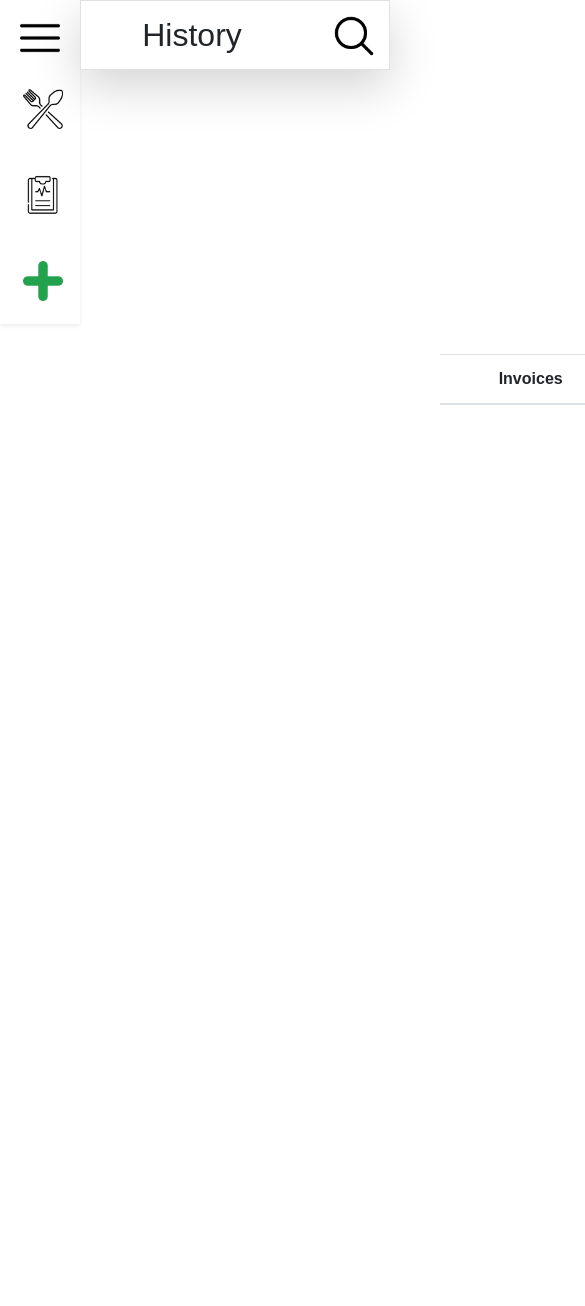
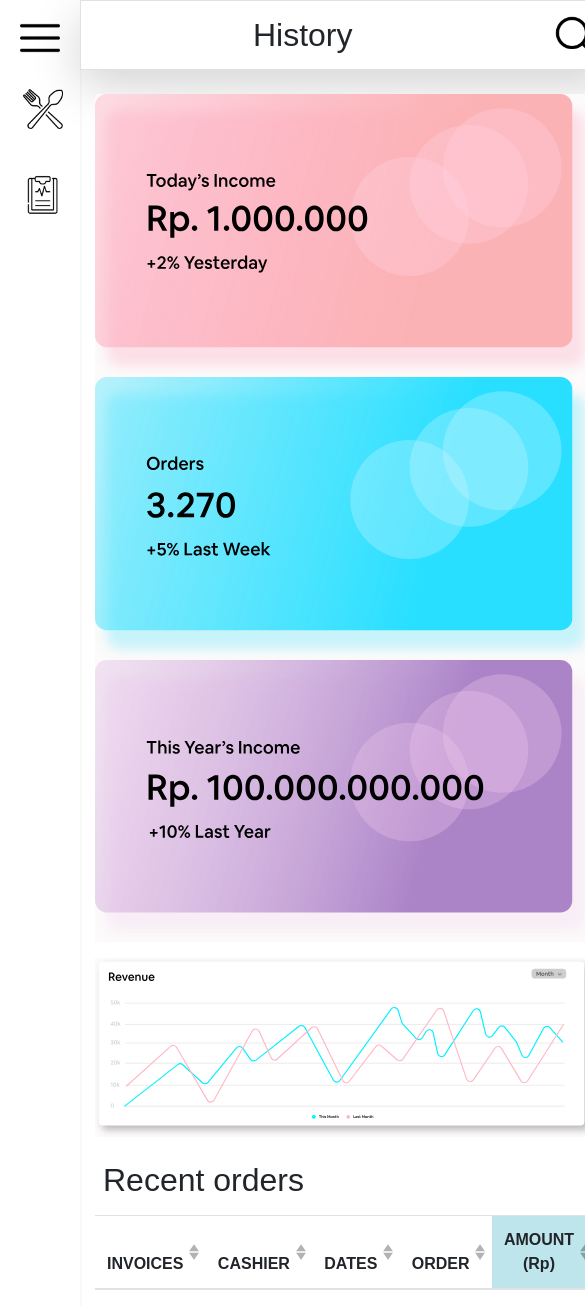
Before and after one commit to mrizkiprmn/Vue-Food-Items, a Vue app: page /history in a window 390 px wide. Shown: the top 1306 px of the page, 585 px wide, since content can reach past the window. Before the commit the page ends 844 px from the top, so only its background shows below. Built offline with nearby package versions, Linux system fonts and the light colour scheme; no server answers; a web font is replaced by a local one.

Commit message:
change history

```diff
--- a/src/views/History.vue
+++ b/src/views/History.vue
@@ -1,15 +1,29 @@
 <template>
   <div class="history">
-
-    <side-nav :modalAdd="true" />
-     <header-item :text="'History'" :searchIcon="false"/>
-    <div class="table">
-    <b-table striped hover :items="items" :fields="fields"></b-table>
-  </div>
-
-
-
-
+    <side-nav :modalAdd="false" />
+   <section class="main-section">
+      <header-item :text="'History'" :searchicon="false" />
+      <main class="container">
+          <div class="row mt-4">
+        <div class="col-12 col-md-4">
+          <img class="card-img-top"  src="../assets/history/Card-1.svg" alt=""/>
+        </div>
+        <div class="col-12 col-md-4">
+          <img class="card-img-top"  src="../assets/history/Card-2.svg" alt=""/>
+        </div>
+        <div class="col-12 col-md-4">
+          <img class="card-img-top"  src="../assets/history/Card-3.svg" alt=""/>
+        </div>
+      </div>
+      <div class="row mt-3">
+        <div class="col-12">
+          <img src="../assets/history/Grafik.svg" alt="" class="card-img-top" />
+        </div>
+      </div>
+      <h2 class="text-left mt-3 p-2">Recent orders</h2>
+        <b-table striped hover :items="items" :fields="fields"></b-table>
+      </main>
+    </section>
   </div>
 </template>
 
@@ -23,40 +37,34 @@ export default {
     HeaderItem,
     SideNav,
   },
-  props:{
-    searchIcon: {
-      type : Boolean,
-      required: true,
-    }
-  },
   data() {
     return {
       fields: [
         {
           key: "invoice",
-          label: "Invoices",
+          label: "INVOICES",
           sortable: true,
         },
         {
           key: "cashier",
-          label: "Cashier",
+          label: "CASHIER",
           sortable: true,
         },
         {
           key: "date",
-          label: "Dates",
+          label: "DATES",
           sortable: true,
         },
         {
           key: "orders",
-          label: "ORDERS",
+          label: "ORDER",
           sortable: true,
         },
         {
           key: "amount",
           label: "AMOUNT (Rp)",
           sortable: true,
-          variant: "success",
+          variant: "info",
         },
       ],
       items: [],
@@ -64,39 +72,23 @@ export default {
   },
   mounted() {
     axios
-      .get('http://localhost:8888/history')
+      .get(process.env.VUE_APP_HISTORY)
       .then((res) => {
         this.items = res.data.result;
       })
       .catch((err) => {
-        alert(err.message);
+        console.log(err);
       });
   },
 };
 </script>
 
 <style scoped>
-.nav {
-  height: 1000px;
-}
 .history {
   margin: 0;
   padding: 0;
+  height: 100vh;
   display: grid;
   grid-template-columns: 80px auto;
 }
-
-.table {
-  align-items: center;
-  width: 1000px;
-  margin: 10px;
-  padding: 10px 420px;
-}
-
-.header-nav {
-  margin: 10px 0;
-  position: sticky;
-  top: 15px;
-  height: 2000px;
-}
 </style>
```
